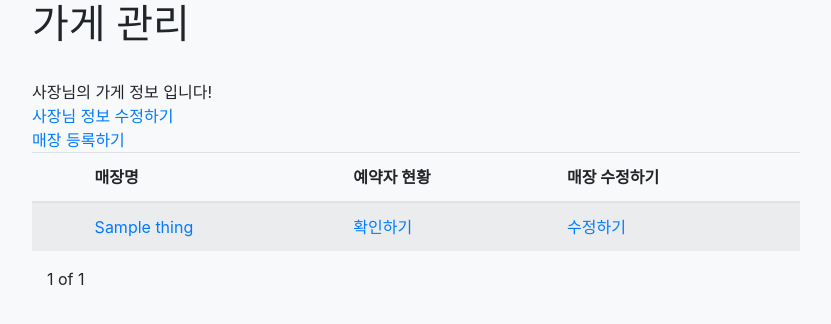
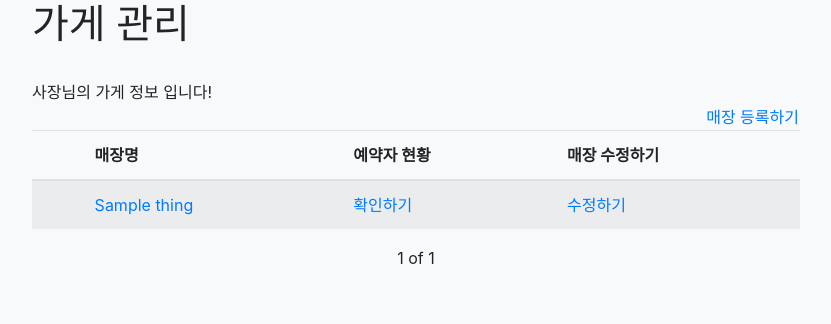
Before and after one commit to tpqls0327/likelion_hackathon, a Django app: template templates/manager/management.html in a window 1280 px wide. Shown: the part 70-394 px from the top of the page, without its empty margins (224-1055 px from the left). Run offline with Django 3.2, Linux system fonts and the light colour scheme; the template is opened without the code that fills it: most values are stand-ins (such as "Sample title", 1, 10 or a date in 2020); parts of the project's set-up code (start-up, migrations or seed data) failed here and were passed over; some libraries are stand-ins or nearby versions.

Commit message:
페이지수정 및 css 적용

```diff
--- a/static/css/style.css
+++ b/static/css/style.css
@@ -426,6 +426,21 @@ body {
 .management{
     margin: auto;
     width: 60vw;
+}
+
+.register{
+    border: 1px solid #f8f9fa;
+    float: center;
+    text-align: center;
+}
+
+.register_right{
+    border: 1px solid #f8f9fa;
+    float: right;
+    width: 33%;
+    text-align: right;
+
+
 }
 
 /*---------------------------------------------------------------------------*/
--- a/templates/manager/management.html
+++ b/templates/manager/management.html
@@ -3,10 +3,9 @@
 <div class="management">
     <h1>가게 관리</h1> <br>
     <a>{{user.username}} 사장님의 가게 정보 입니다!</a><br>
-    <a href="#">사장님 정보 수정하기</a><br>
-    <a href="{% url 'Restaurant_register' %}">매장 등록하기</a><br>
-
-
+    <div class = "register_right">
+    <a href="{% url 'Restaurant_register' %}">매장 등록하기</a>
+    </div>
     <table class="table table-striped">
         <thead>
             <tr>
@@ -35,17 +34,22 @@
         <a href="?page={{things.previous_page_number}}">Previous</a>
         {% endif %}
 
+        <div class = "register">
         <span>{{things.number}}</span>
         <span>of</span>
         <span>{{things.paginator.num_pages}}</span>
+        </div>
 
         {% if things.has_next %}
         <a href="?page={{things.next_page_number}}">Next</a>
         <a href="?page={{things.paginator.num_pages}}">Last</a>
         {% endif %}
+
+
         <br>
         <br>
-    </div>
+</div>
+
 </div>
 
 {% endblock %}
```
